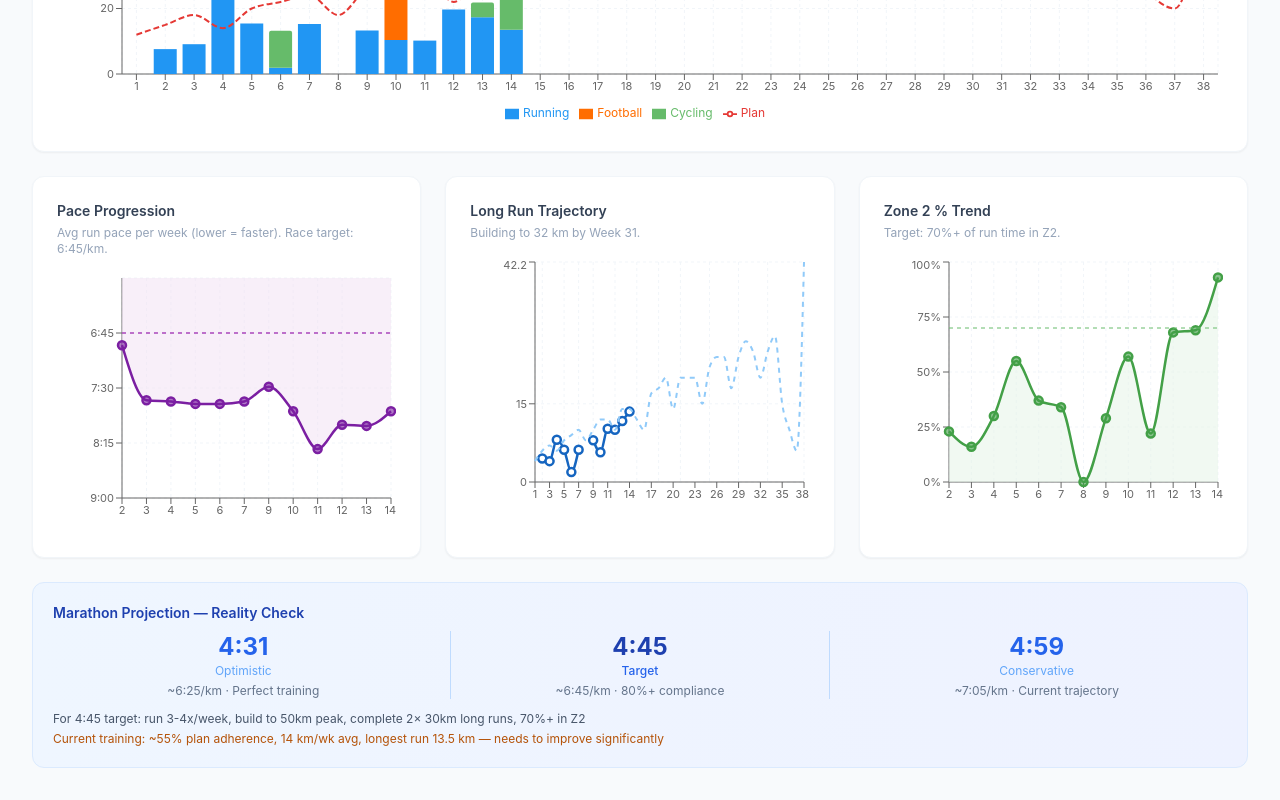
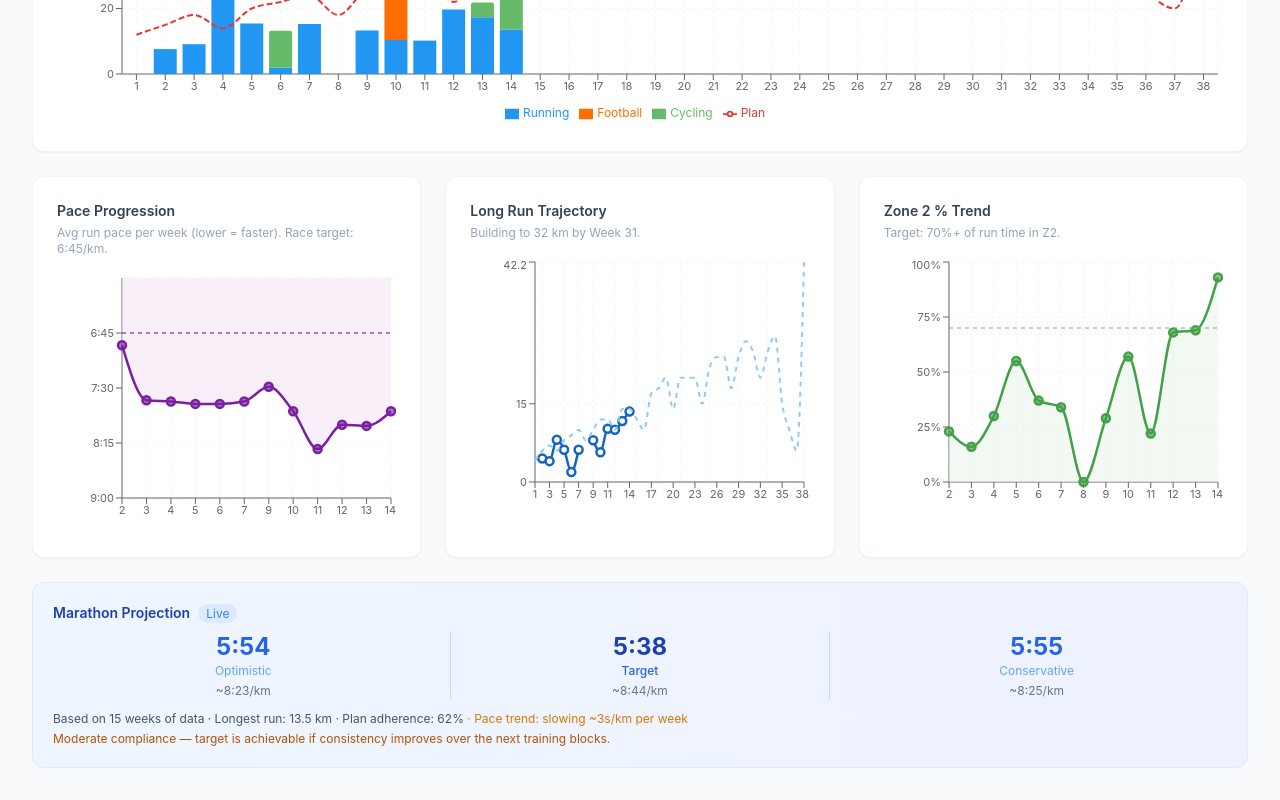
Before and after one commit to mpk907/berlin-marathon-2026, a Next.js app: page / in a window 1280 px wide. Shown: the part 811-1611 px from the top of the page. Built offline with nearby package versions, Linux system fonts and the light colour scheme.

Commit message:
Dynamic marathon finish time projection
Replace hardcoded estimates with live model using weighted pace regression, Riegel's formula, and plan adherence. Updates automatically as new WHOOP data syncs.

```diff
--- a/src/components/Dashboard.jsx
+++ b/src/components/Dashboard.jsx
@@ -175,19 +175,120 @@ export default function Dashboard() {
 
     const consistency = completed.filter(w => (w.run || 0) + (w.football || 0) + (w.spin || 0) > 5).length;
 
-    const conservativeMin = (7 + 5/60) * 42.195;
-    const targetMin = (6 + 45/60) * 42.195;
-    const optimisticMin = (6 + 25/60) * 42.195;
+    const fmt = (m) => `${Math.floor(m/60)}:${String(Math.round(m%60)).padStart(2,"0")}`;
+    const lastPace = lastWeek?.avgPace || null;
 
-    const fmt = (m) => `${Math.floor(m/60)}:${String(Math.round(m%60)).padStart(2,"0")}`;
+    // ═══ DYNAMIC MARATHON PROJECTION ═══
+    // Parse pace strings ("7:31") into decimal minutes
+    const parsePace = (p) => { if (!p) return null; const [m, s] = p.split(":").map(Number); return m + s / 60; };
 
-    const lastPace = lastWeek?.avgPace || null;
+    // Collect all weeks with valid pace data, sorted by week
+    const paceWeeks = completed
+      .filter(w => w.avgPace && (w.run || 0) > 3) // need meaningful run volume
+      .map(w => ({ week: w.week, pace: parsePace(w.avgPace), longRun: w.longRun || 0, run: w.run || 0, z2: w.z2 || 0 }))
+      .sort((a, b) => a.week - b.week);
+
+    let projConservativeMin, projTargetMin, projOptimisticMin;
+    let projMethod = "insufficient";
+    let projPaceKm = null; // projected race pace per km
+    let projTrend = null; // pace improvement per week (negative = getting faster)
+    let adherencePct = totalPlan > 0 ? Math.round(totalAll / totalPlan * 100) : 0;
+
+    if (paceWeeks.length >= 3) {
+      projMethod = "dynamic";
+
+      // 1. Weighted linear regression on pace (recent weeks count more)
+      // Weight = week number (higher = more recent = more weight)
+      const n = paceWeeks.length;
+      let sumW = 0, sumWX = 0, sumWY = 0, sumWXX = 0, sumWXY = 0;
+      for (const pw of paceWeeks) {
+        const weight = pw.week; // more recent = higher weight
+        sumW += weight;
+        sumWX += weight * pw.week;
+        sumWY += weight * pw.pace;
+        sumWXX += weight * pw.week * pw.week;
+        sumWXY += weight * pw.week * pw.pace;
+      }
+      const denom = sumW * sumWXX - sumWX * sumWX;
+      const slope = denom !== 0 ? (sumW * sumWXY - sumWX * sumWY) / denom : 0;
+      const intercept = denom !== 0 ? (sumWY * sumWXX - sumWX * sumWXY) / denom : paceWeeks[n - 1].pace;
+      projTrend = slope; // negative = improving
+
+      // Race week is ~38
+      const raceWeek = 38;
+      // Projected pace at race week (extrapolate trend, but cap improvement)
+      const maxImprovement = 0.04; // max 4 sec/km improvement per week
+      const cappedSlope = slope < -maxImprovement ? -maxImprovement : slope;
+      const trendPace = intercept + cappedSlope * raceWeek;
+
+      // 2. Current pace (weighted avg of last 4 weeks with data)
+      const recentWeeks = paceWeeks.slice(-4);
+      const recentPaceSum = recentWeeks.reduce((s, w) => s + w.pace * w.run, 0);
+      const recentRunSum = recentWeeks.reduce((s, w) => s + w.run, 0);
+      const currentPace = recentRunSum > 0 ? recentPaceSum / recentRunSum : paceWeeks[n - 1].pace;
+
+      // 3. Riegel's formula: use longest run to estimate marathon capability
+      // T_marathon = T_reference × (42.195 / D_reference)^1.06
+      // If longest run is 13.5km at 7:49/km pace → reference time = 13.5 * 7.82 min
+      const longestRunWeek = paceWeeks.reduce((best, w) => w.longRun > (best?.longRun || 0) ? w : best, null);
+      let riegelPace = currentPace * 1.08; // fallback: add 8% for marathon distance
+      if (longestRunWeek && longestRunWeek.longRun >= 8) {
+        const refDist = longestRunWeek.longRun;
+        const refPace = longestRunWeek.pace;
+        const refTime = refDist * refPace;
+        const marathonTime = refTime * Math.pow(42.195 / refDist, 1.06);
+        riegelPace = marathonTime / 42.195;
+      }
+
+      // 4. Adherence adjustment: if training compliance is high, trust optimistic end more
+      const adherenceFactor = Math.min(1, adherencePct / 100); // 0 to 1
+
+      // 5. Build three scenarios
+      // Conservative: current easy pace + distance fatigue factor (no further improvement assumed)
+      // Easy runs are typically 60-90s slower than marathon pace, but we use Riegel as floor
+      const conservativePace = Math.max(riegelPace, currentPace * 1.05);
+
+      // Target: trend extrapolation + Riegel blend, weighted by adherence
+      // More adherence → trust the trend more; less → stay closer to conservative
+      const trendWeight = 0.3 + 0.3 * adherenceFactor; // 0.3 to 0.6
+      const targetPace = trendPace * trendWeight + riegelPace * (1 - trendWeight);
+
+      // Optimistic: if trend holds AND training ramps up well
+      // Assume pace improves at current trend, longest run reaches 30+ km
+      const optimisticPace = Math.min(targetPace * 0.96, trendPace * 0.98);
+
+      // Sanity bounds: no slower than 9:00/km, no faster than 5:00/km
+      const clamp = (p) => Math.max(5, Math.min(9, p));
+
+      projConservativeMin = clamp(conservativePace) * 42.195;
+      projTargetMin = clamp(targetPace) * 42.195;
+      projOptimisticMin = clamp(optimisticPace) * 42.195;
+      projPaceKm = clamp(targetPace);
+
+      // Ensure ordering: optimistic < target < conservative
+      if (projOptimisticMin > projTargetMin) projOptimisticMin = projTargetMin * 0.97;
+      if (projTargetMin > projConservativeMin) projTargetMin = projConservativeMin * 0.95;
+    } else {
+      // Not enough data — use reasonable defaults based on whatever we have
+      const fallbackPace = paceWeeks.length > 0 ? parsePace(paceWeeks[paceWeeks.length - 1].pace) : 8.0;
+      projConservativeMin = (fallbackPace * 1.10) * 42.195;
+      projTargetMin = (fallbackPace * 1.02) * 42.195;
+      projOptimisticMin = (fallbackPace * 0.95) * 42.195;
+    }
+
+    // Format pace per km for display
+    const fmtPace = (p) => { const m = Math.floor(p); const s = Math.round((p - m) * 60); return `${m}:${String(s).padStart(2, "0")}`; };
+    const projTargetPace = projPaceKm ? fmtPace(projPaceKm) : null;
+    const projConservativePace = fmtPace(projConservativeMin / 42.195);
+    const projOptimisticPace = fmtPace(projOptimisticMin / 42.195);
 
     return {
       totalRun, totalFB, totalSpin, totalAll, totalPlan, longestRun, lastWeekKm, lastWeekPlan: lastWeek?.plan || 0, lastPace, weeksToRace, consistency,
-      projConservative: fmt(conservativeMin),
-      projTarget: fmt(targetMin),
-      projOptimistic: fmt(optimisticMin),
+      projConservative: fmt(projConservativeMin),
+      projTarget: fmt(projTargetMin),
+      projOptimistic: fmt(projOptimisticMin),
+      projConservativePace, projTargetPace, projOptimisticPace,
+      projMethod, projTrend, adherencePct,
       completed: completed.length,
     };
   }, [weeklyData]);
@@ -557,27 +658,49 @@ export default function Dashboard() {
 
             {/* Projection callout */}
             <div className="bg-gradient-to-r from-blue-50 to-indigo-50 rounded-xl p-5 border border-blue-100">
-              <h3 className="text-sm font-semibold text-blue-800 mb-2">Marathon Projection — Reality Check</h3>
+              <h3 className="text-sm font-semibold text-blue-800 mb-2">
+                Marathon Projection
+                {stats.projMethod === "dynamic" && <span className="ml-2 text-xs font-normal text-blue-500 bg-blue-100 px-2 py-0.5 rounded-full">Live</span>}
+              </h3>
               <div className="grid grid-cols-3 gap-4 mb-3">
                 <div className="text-center">
                   <div className="text-2xl font-bold text-blue-600">{stats.projOptimistic}</div>
                   <div className="text-xs text-blue-400">Optimistic</div>
-                  <div className="text-xs text-slate-500 mt-1">~6:25/km · Perfect training</div>
+                  <div className="text-xs text-slate-500 mt-1">~{stats.projOptimisticPace}/km</div>
                 </div>
                 <div className="text-center border-x border-blue-200 px-4">
                   <div className="text-2xl font-bold text-blue-800">{stats.projTarget}</div>
                   <div className="text-xs text-blue-600 font-medium">Target</div>
-                  <div className="text-xs text-slate-500 mt-1">~6:45/km · 80%+ compliance</div>
+                  <div className="text-xs text-slate-500 mt-1">~{stats.projTargetPace || "—"}/km</div>
                 </div>
                 <div className="text-center">
                   <div className="text-2xl font-bold text-blue-600">{stats.projConservative}</div>
                   <div className="text-xs text-blue-400">Conservative</div>
-                  <div className="text-xs text-slate-500 mt-1">~7:05/km · Current trajectory</div>
+                  <div className="text-xs text-slate-500 mt-1">~{stats.projConservativePace}/km</div>
                 </div>
               </div>
               <div className="text-xs text-slate-600 space-y-1">
-                <div>For 4:45 target: run 3-4x/week, build to 50km peak, complete 2× 30km long runs, 70%+ in Z2</div>
-                <div className="text-amber-700">Current training: ~55% plan adherence, 14 km/wk avg, longest run 13.5 km — needs to improve significantly</div>
+                {stats.projMethod === "dynamic" ? (
+                  <>
+                    <div>
+                      Based on {stats.completed} weeks of data · Longest run: {stats.longestRun.toFixed(1)} km · Plan adherence: {stats.adherencePct}%
+                      {stats.projTrend !== null && (
+                        <span className={stats.projTrend < 0 ? " text-emerald-600" : " text-amber-600"}>
+                          {" "}· Pace trend: {stats.projTrend < 0 ? "improving" : "slowing"} ~{Math.abs(stats.projTrend * 60).toFixed(0)}s/km per week
+                        </span>
+                      )}
+                    </div>
+                    <div className={stats.adherencePct >= 80 ? "text-emerald-700" : stats.adherencePct >= 60 ? "text-amber-700" : "text-red-700"}>
+                      {stats.adherencePct >= 80
+                        ? "Strong compliance — projections are reliable. Keep building toward peak weeks."
+                        : stats.adherencePct >= 60
+                        ? "Moderate compliance — target is achievable if consistency improves over the next training blocks."
+                        : `Low compliance (${stats.adherencePct}%) — projections carry more uncertainty. Focus on building consistent weekly volume.`}
+                    </div>
+                  </>
+                ) : (
+                  <div className="text-amber-700">Not enough run data yet for dynamic projection. Keep logging runs — projections activate after 3+ weeks of data.</div>
+                )}
               </div>
             </div>
           </div>
```
